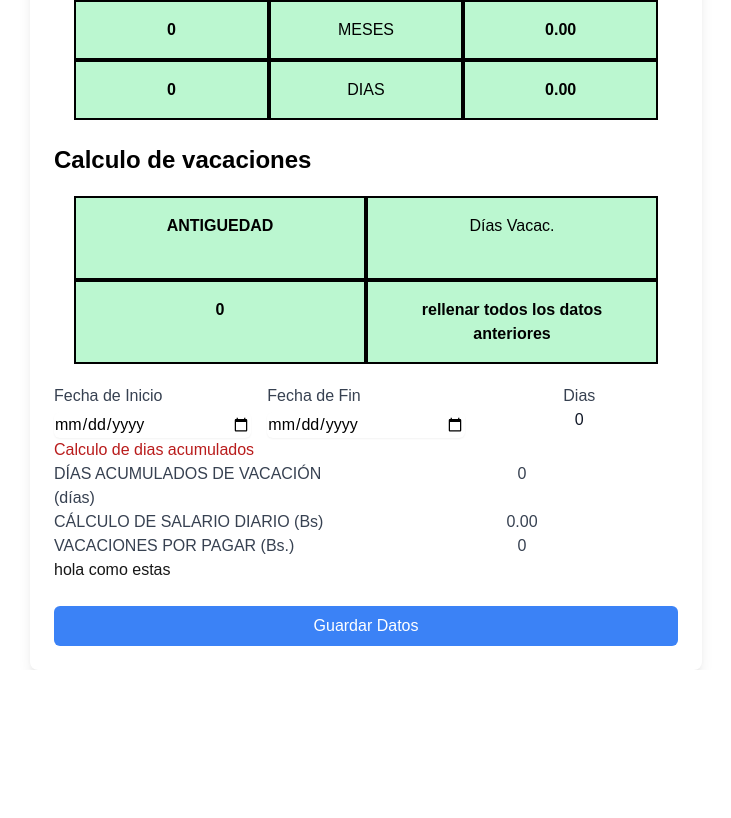
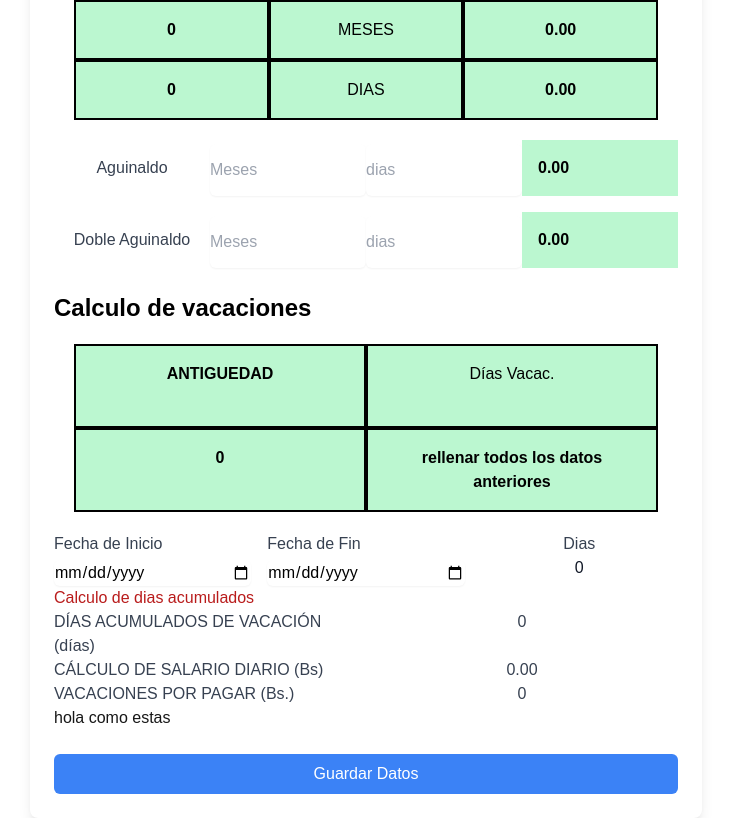
Before and after one commit to andre00bejarano00vaca/finiquito, a Next.js app: page / in a window 1280 px wide. Shown: the part 1106-1924 px from the top of the page, without its empty margins (274-1005 px from the left). Before the commit the page ends 1776 px from the top, so only its background shows below. Built offline with nearby package versions, Linux system fonts and the light colour scheme.

Commit message:
adicionamos el aguinaldo y el doble aguinaldo

```diff
--- a/src/components/FormularioDatos.jsx
+++ b/src/components/FormularioDatos.jsx
@@ -43,6 +43,12 @@ export default function FormularioDatos() {
     final:'',
     diasTotales:0,
   });
+  //aguinaldo
+  const [formData2, setFormData2] = useState({ meses: "", dias: "" });
+  const [aguinaldo, setAguinaldo] = useState(0);
+  //doble aguinaldo
+  const [dobleformData2, setDobleFormData2] = useState({ meses: "", dias: "" });
+  const [dobleaguinaldo, setDobleAguinaldo] = useState(0);
   //handleChange/////////////////////////////////////
   const handleChange = (e) => {
     const { name, value } = e.target;
@@ -75,6 +81,14 @@ export default function FormularioDatos() {
       [name]: value ,
     }));
   }
+  const handleAguinaldo = (e) => {
+    const { name, value } = e.target;
+    setFormData2((prev) => ({ ...prev, [name]: value }));
+  };
+  const handleDobleAguinaldo = (e) => {
+    const { name, value } = e.target;
+    setDobleFormData2((prev) => ({ ...prev, [name]: value }));
+  };
  // EFECTOS ////////////////////////////////////////////////////////
   useEffect(() => {
     const fecha1 = dayjs(formData.fechaInicio);
@@ -120,6 +134,25 @@ export default function FormularioDatos() {
     }
   },[fechaVacaciones.inicio,fechaVacaciones.final])
 
+  useEffect(() => {
+    const mesesInput = parseFloat(formData2.meses) || 0;
+    const diasInput = parseFloat(formData2.dias) || 0;
+
+    const resultado =
+      (meses.promedio / 12) * mesesInput + (meses.promedio / 360) * diasInput;
+
+    setAguinaldo(resultado.toFixed(2)); // Redondear a 2 decimales
+  }, [formData2.meses, formData2.dias, meses.promedio]);
+
+  useEffect(() => {
+    const mesesInput = parseFloat(dobleformData2.meses) || 0;
+    const diasInput = parseFloat(dobleformData2.dias) || 0;
+
+    const resultado =
+      (meses.promedio / 12) * mesesInput + (meses.promedio / 360) * diasInput;
+
+    setDobleAguinaldo(resultado.toFixed(2)); // Redondear a 2 decimales
+  }, [dobleformData2.meses, dobleformData2.dias, meses.promedio]);
 
   return (
     <div className="max-w-2xl mx-auto bg-white p-6 rounded-lg shadow-lg">
@@ -396,8 +429,54 @@ export default function FormularioDatos() {
           <span className="font-bold text-black">{((meses.promedio / 360)*(fechas.días)).toFixed(2)}</span>
         </div>
       </div>
+      <form className="grid grid-rows-2 gap-4">
+        <label className="grid grid-cols-4">
+          <span className="text-gray-700 grid place-items-center">Aguinaldo</span>
+          <input
+            name="meses"
+            value={formData2.meses}
+            onChange={handleAguinaldo}
+            type="number"
+            className="mt-1 block w-full rounded-md border-gray-300 shadow-sm text-black"
+            placeholder="Meses"
+          />
+          <input
+            name="dias"
+            value={formData2.dias}
+            onChange={handleAguinaldo}
+            type="number"
+            className="mt-1 block w-full rounded-md border-gray-300 shadow-sm text-black"
+            placeholder="dias"
+          />
+          <div className="bg-green-200 p-4  text-black">
+          <span className="font-bold text-black">{aguinaldo}</span>
+        </div>
+        </label>
+        <label className="grid grid-cols-4">
+          <span className="text-gray-700 grid place-items-center">Doble Aguinaldo</span>
+          <input
+            name="meses"
+            value={dobleformData2.meses}
+            onChange={handleDobleAguinaldo}
+            type="number"
+            className="mt-1 block w-full rounded-md border-gray-300 shadow-sm text-black"
+            placeholder="Meses"
+          />
+          <input
+            name="dias"
+            value={dobleformData2.dias}
+            onChange={handleDobleAguinaldo}
+            type="number"
+            className="mt-1 block w-full rounded-md border-gray-300 shadow-sm text-black"
+            placeholder="dias"
+          />
+          <div className="bg-green-200 p-4 text-black">
+          <span className="font-bold text-black">{dobleaguinaldo}</span>
+        </div>
+        </label>
+      </form>
 
-      {/*Ultima parte............................ */}
+      {/*........................VACACIONESSSS............................ */}
       <h2 className="text-2xl font-bold mt-6 mb-4 text-black">
         Calculo de vacaciones
       </h2>
```
